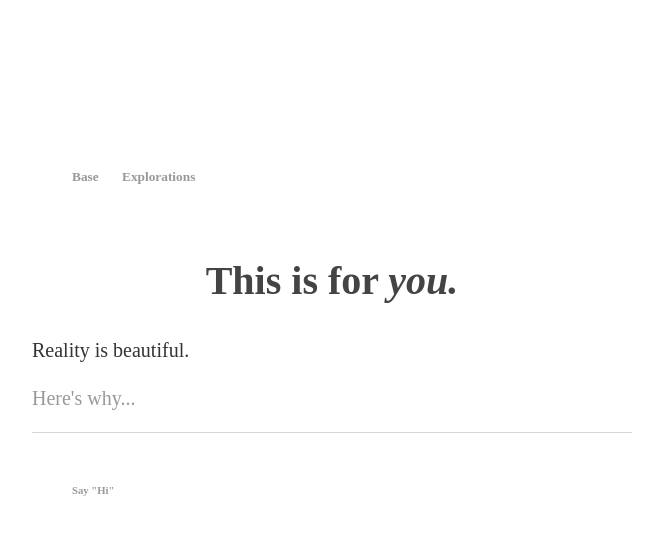
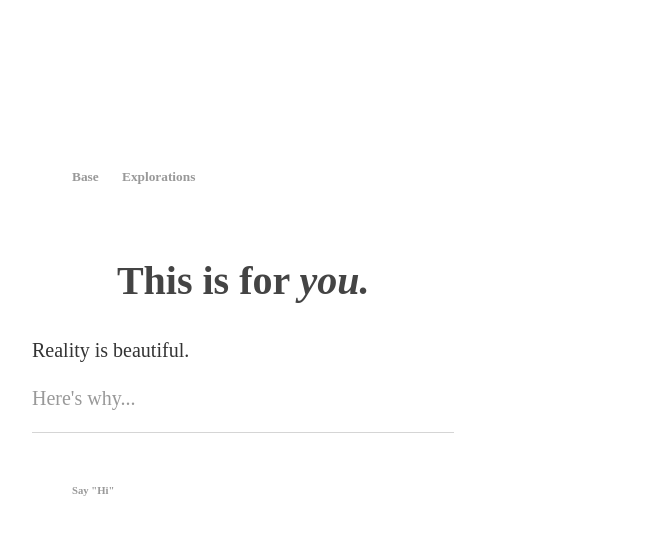
Before and after one commit to ray-dorai/ray-dorai.github.io, a Jekyll site: the page built from index.html, in a window 1280 px wide. Shown: the top 535 px of the page, without its empty margins (96-759 px from the left). Built offline with Jekyll 4.4.1, drawn with Linux system fonts in a browser that asks for light colours.

Commit message:
Update main.css

```diff
--- a/css/main.css
+++ b/css/main.css
@@ -2,7 +2,7 @@
 body {
     margin: 10vw;
     font-family: 'Sorts Mill Goudy', serif;
-    width: 45em;
+    width: 33%;
     font-size: smaller;
     line-height: 1.4;
     color: #444;
```
